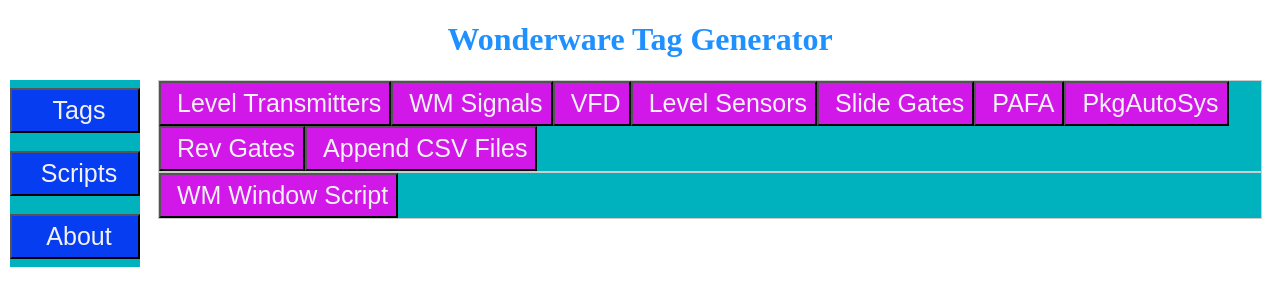
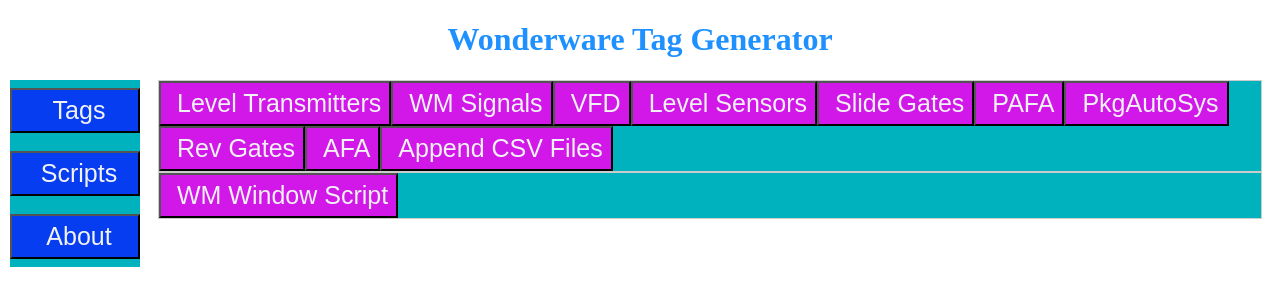
Before and after one commit to sebasalvarez13/ww-tag-generation, a Flask app: page / in a window 1280 px wide. Shown: the top 306 px of the page. Run offline with Flask 2, Linux system fonts and the light colour scheme.

Commit message:
Added tab for AFA tags

```diff
--- a/templates/index.html
+++ b/templates/index.html
@@ -35,7 +35,8 @@
       <button class="tablinks" onclick="openTab(event, 'tab6')">PAFA</button>
       <button class="tablinks" onclick="openTab(event, 'tab7')">PkgAutoSys</button>
       <button class="tablinks" onclick="openTab(event, 'tab8')">Rev Gates</button>
-      <button class="tablinks" onclick="openTab(event, 'tab9')">Append CSV Files</button>
+      <button class="tablinks" onclick="openTab(event, 'tab9')">AFA</button>
+      <button class="tablinks" onclick="openTab(event, 'tab10')">Append CSV Files</button>
     </div>
 
     <div id="scripttabs" class="pagecontent">
@@ -276,6 +277,25 @@
 
 
     <div id="tab9" class="tabcontent">
+      <h3>AFA Tags</h3>
+      <p>Integer: AccumFull Suspend, D1 Off Debounce/Suspend, MaxSpd Debounce/Suspend, Recir Time, Update Rate</p>
+      <p>Real: Coarse, Fine, CV, KD, KI, KP, M, Trends, SPN, PA</p>
+      <center>
+        <font color="black" size="4" style="font-family: avenir">
+          <h1 style="color: DodgerBlue">AFA Tags</h1>
+          <!--body bgcolor = "blue"-->
+            <form action="/afa" autocomplete="on" method = "POST" enctype="multipart/form-data">
+              Line:<br> <input type="text" name="line"><br><br>
+
+              <button type="submit" style="background: blue; height: 45px; width: 200px; color: white; size: 5; font: oblique;">CREATE TAGS</button>
+            </form>
+          </body>
+        </font>
+      </center>
+    </div>
+
+
+    <div id="tab10" class="tabcontent">
       <h3>Append CSV Files</h3>
       <p>This will combine all the created tags into a single csv file that you can DB load.</p>
       <form method="POST" action="/appendtags">
```
